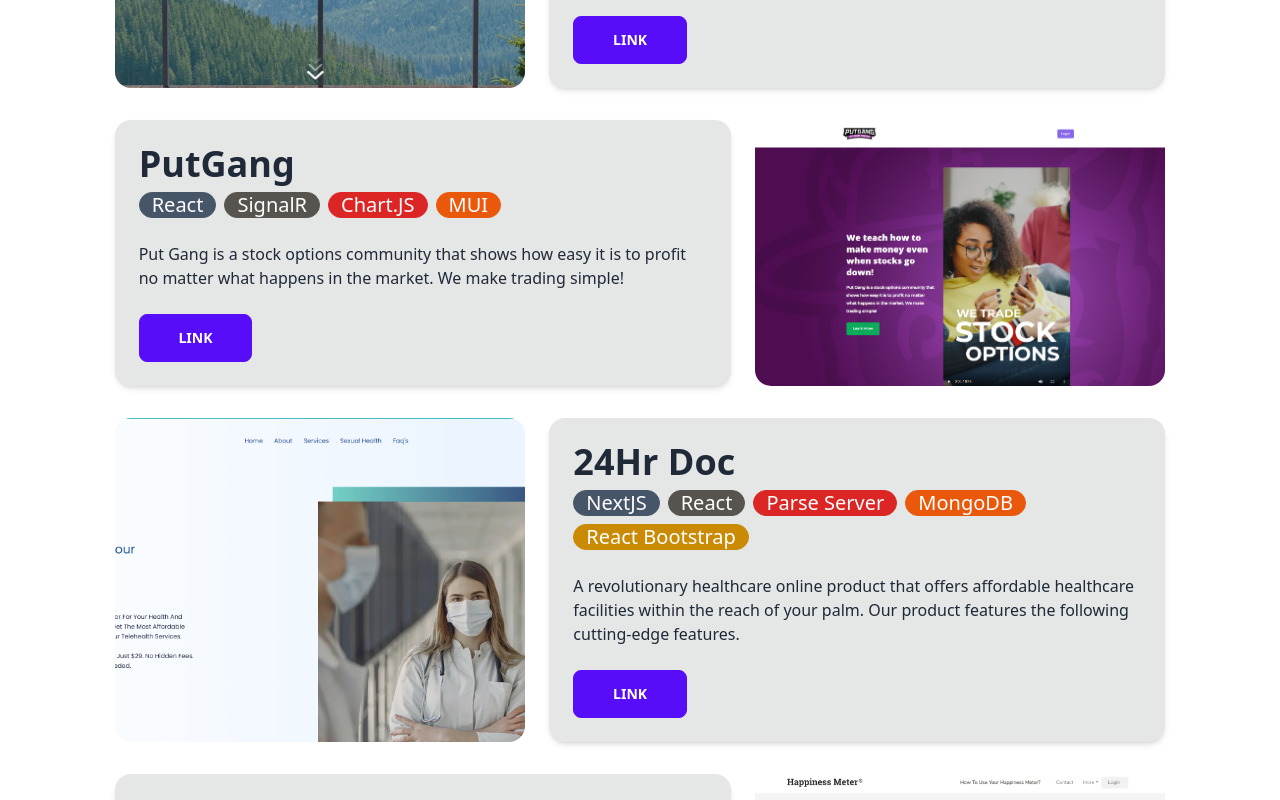
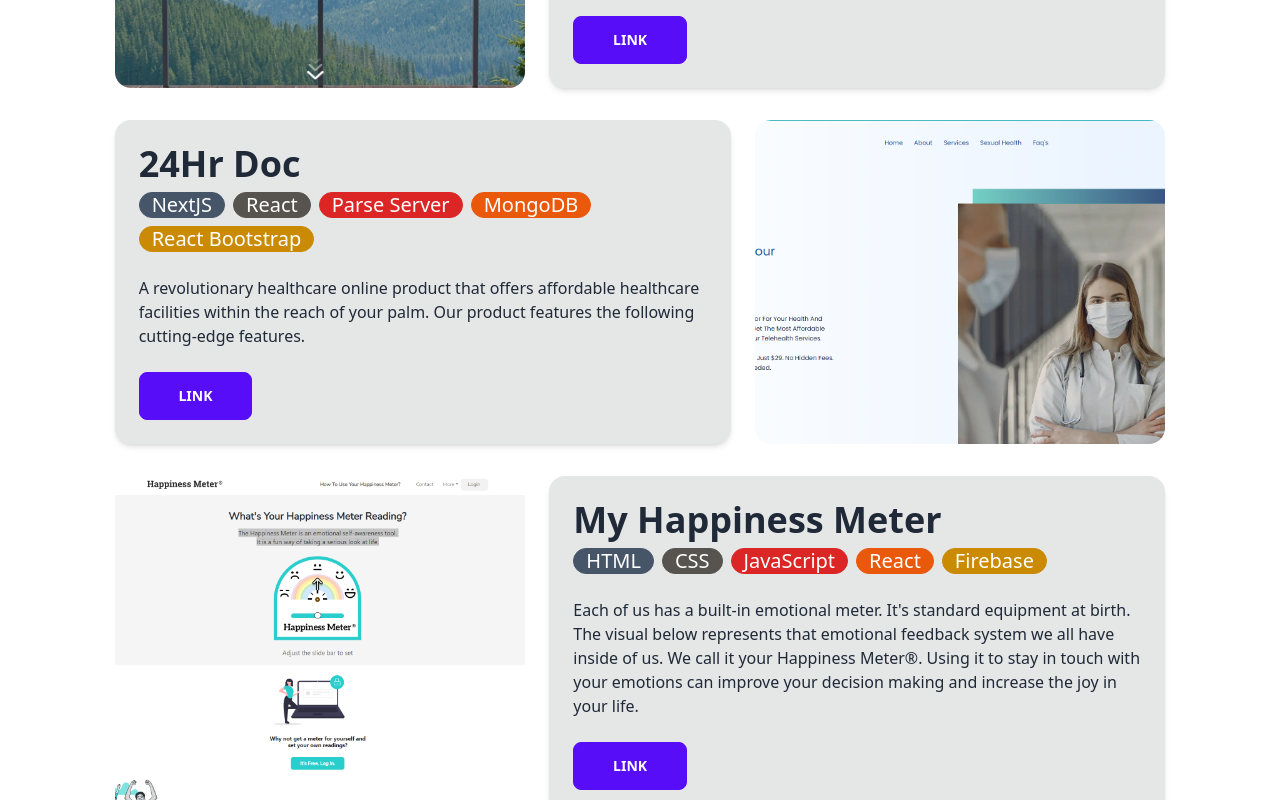
Before and after one commit to UsamaAshraf82/portfolio, a Next.js app: page / in a window 1280 px wide. Shown: the part 1100-1900 px from the top of the page. Built offline with nearby package versions, Linux system fonts and the light colour scheme.

Commit message:
remove putgang

```diff
--- a/info/index.ts
+++ b/info/index.ts
@@ -2,7 +2,6 @@
 import beiteck from '@/public/beiteck.png';
 import happiness from '@/public/happiness.png';
 import profile from '@/public/profile.jpg';
-import putgang from '@/public/putgang.png';
 
 const info = {
   name: 'Usama Ashraf',
@@ -44,14 +43,14 @@
         'React Bootstrap',
       ],
     },
-    {
-      name: 'PutGang',
-      summary:
-        'Put Gang is a stock options community that shows how easy it is to profit no matter what happens in the market. We make trading simple!',
-      image: putgang,
-      link: 'https://www.putgang.com/',
-      technologies: ['React', 'SignalR', 'Chart.JS', 'MUI'],
-    },
+    // {
+    //   name: 'PutGang',
+    //   summary:
+    //     'Put Gang is a stock options community that shows how easy it is to profit no matter what happens in the market. We make trading simple!',
+    //   image: putgang,
+    //   link: 'https://www.putgang.com/',
+    //   technologies: ['React', 'SignalR', 'Chart.JS', 'MUI'],
+    // },
     {
       name: '24Hr Doc',
       summary:
```
Also changed, not shown: public/putgang.png (deleted).
